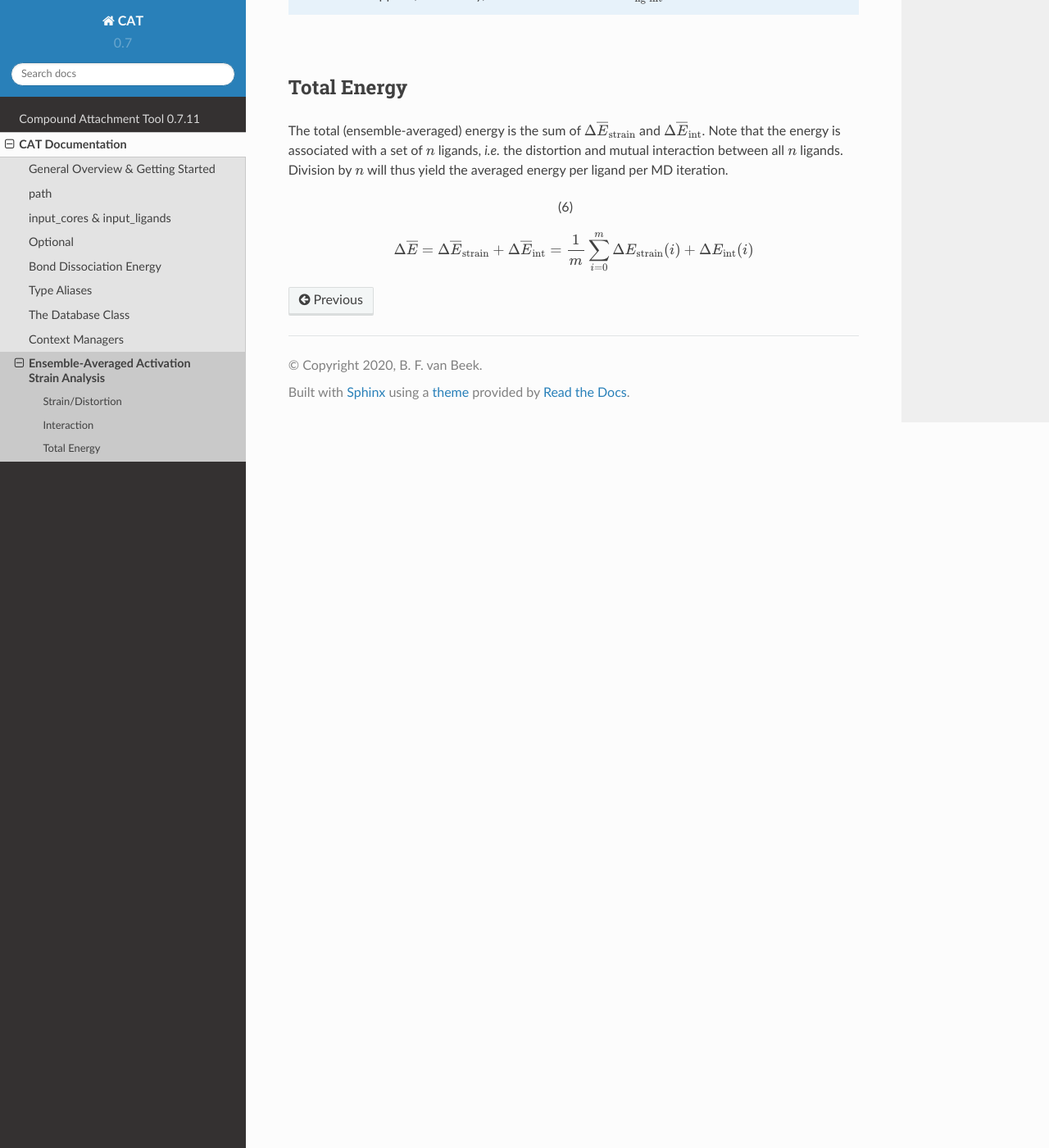
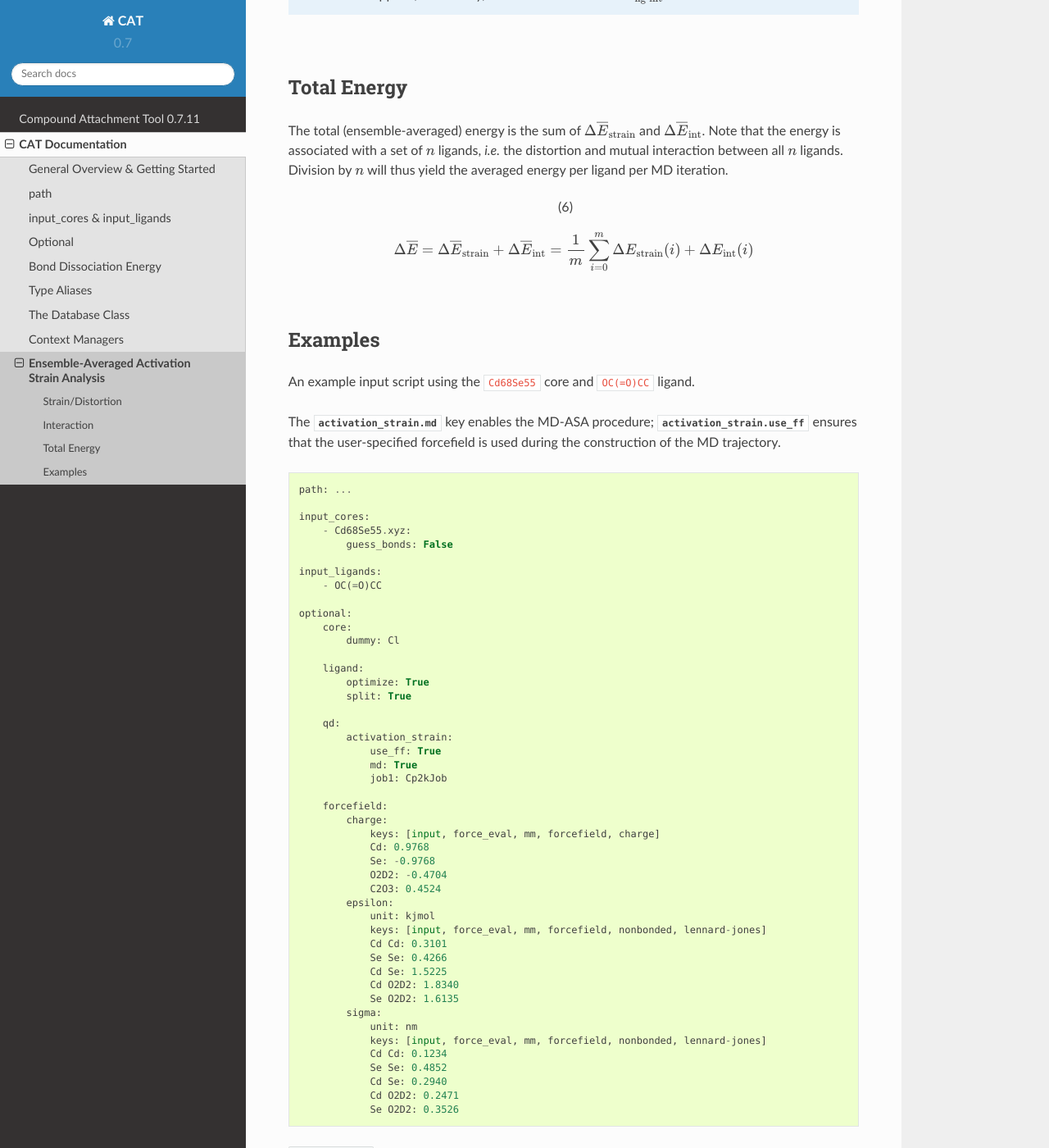
Before and after one commit to nlesc-nano/CAT, a Sphinx documentation site: the page built from docs/11_md_asa.rst, in a window 1280 px wide and 1400 px high, scrolled down 1691 px. Shown: the whole window at 82% size. Built offline with Sphinx 7.4.7 and the Read the Docs theme 2.0.0, drawn with Linux system fonts in a browser that asks for light colours.

Commit message:
Update 11_md_asa.rst

```diff
--- a/docs/11_md_asa.rst
+++ b/docs/11_md_asa.rst
@@ -106,3 +106,61 @@ per MD iteration.
 
     \Delta \overline{E} = \Delta \overline{E}_{\text{strain}} + \Delta \overline{E}_{\text{int}}
     = \frac{1}{m} \sum_{i=0}^{m} \Delta E_{\text{strain}}(i) + \Delta E_{\text{int}}(i)
+
+|
+
+Examples
+--------
+An example input script using the ``Cd68Se55`` core and ``OC(=O)CC`` ligand.
+
+The :attr:`activation_strain.md` key enables the MD-ASA procedure; :attr:`activation_strain.use_ff` ensures
+that the user-specified forcefield is used during the construction of the MD trajectory.
+
+.. code::
+
+    path: ...
+
+    input_cores:
+        - Cd68Se55.xyz:
+            guess_bonds: False
+
+    input_ligands:
+        - OC(=O)CC
+
+    optional:
+        core:
+            dummy: Cl
+
+        ligand:
+            optimize: True
+            split: True
+
+        qd:
+            activation_strain:
+                use_ff: True
+                md: True
+                job1: Cp2kJob
+
+        forcefield:
+            charge:
+                keys: [input, force_eval, mm, forcefield, charge]
+                Cd: 0.9768
+                Se: -0.9768
+                O2D2: -0.4704
+                C2O3: 0.4524
+            epsilon:
+                unit: kjmol
+                keys: [input, force_eval, mm, forcefield, nonbonded, lennard-jones]
+                Cd Cd: 0.3101
+                Se Se: 0.4266
+                Cd Se: 1.5225
+                Cd O2D2: 1.8340
+                Se O2D2: 1.6135
+            sigma:
+                unit: nm
+                keys: [input, force_eval, mm, forcefield, nonbonded, lennard-jones]
+                Cd Cd: 0.1234
+                Se Se: 0.4852
+                Cd Se: 0.2940
+                Cd O2D2: 0.2471
+                Se O2D2: 0.3526
```
